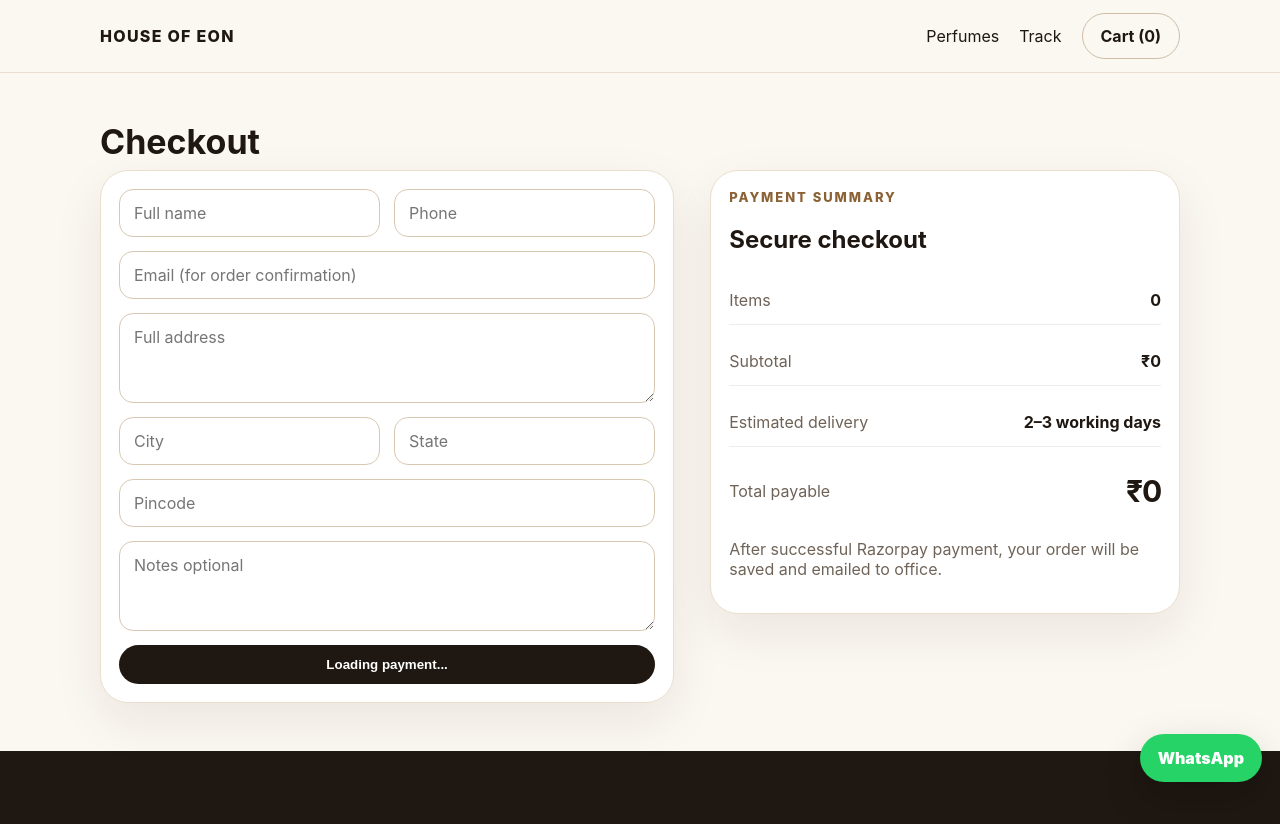
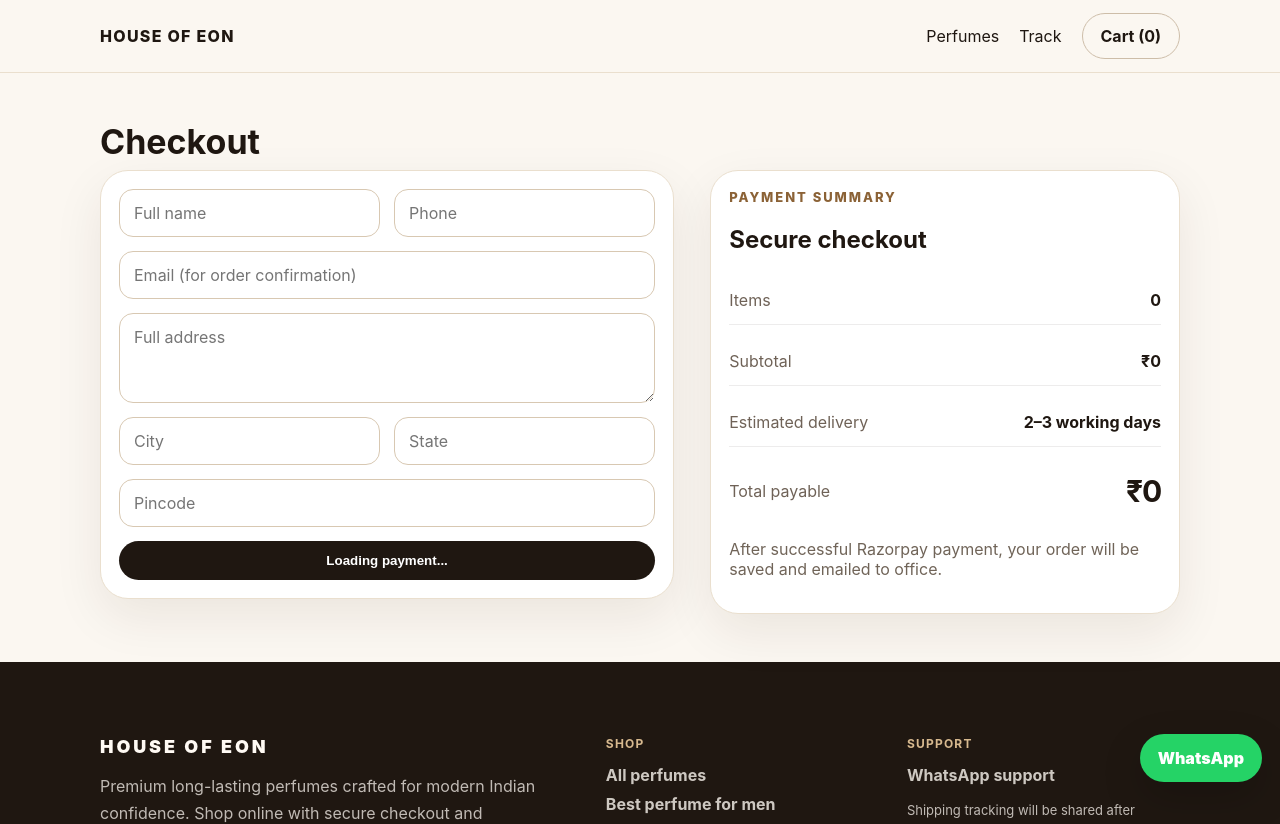
Before and after one commit to manojkumar3692/houseofeon_india_internal, a Next.js app: page /checkout in a window 1280 px wide. Shown: the top 824 px of the page. Built offline with nearby package versions, Linux system fonts and the light colour scheme; no server answers.

Commit message:
removed notes

```diff
--- a/app/api/orders/create/route.ts
+++ b/app/api/orders/create/route.ts
@@ -21,7 +21,6 @@ const schema = z.object({
     city: z.string().min(2),
     state: z.string().min(2),
     pincode: z.string().min(4),
-    notes: z.string().optional(),
   }),
   items: z
     .array(
@@ -154,7 +153,6 @@ export async function POST(request: Request) {
       customer_city: payload.customer.city,
       customer_state: payload.customer.state,
       customer_pincode: payload.customer.pincode,
-      notes: payload.customer.notes || null,
 
       items: orderCalc.items,
 
--- a/app/checkout/page.tsx
+++ b/app/checkout/page.tsx
@@ -38,7 +38,6 @@ type CustomerForm = {
   city: string;
   state: string;
   pincode: string;
-  notes: string;
 };
 
 export default function CheckoutPage() {
@@ -94,7 +93,6 @@ export default function CheckoutPage() {
     city: "",
     state: "",
     pincode: "",
-    notes: "",
   });
 
   // Mirrors `form` into a ref so the unload/visibility listener (set up
@@ -521,13 +519,6 @@ export default function CheckoutPage() {
               onBlur={(e) => handleFieldBlur("pincode", e.target.value)}
             />
 
-            <textarea
-              className="textarea"
-              placeholder="Notes optional"
-              value={form.notes}
-              onChange={(e) => update("notes", e.target.value)}
-            />
-
             {codEligible ? (
               <div className="payment-method-picker">
                 <span className="payment-method-label">
```
Also changed, not shown: 1 other file (tests, documents, lock files or other folders).
